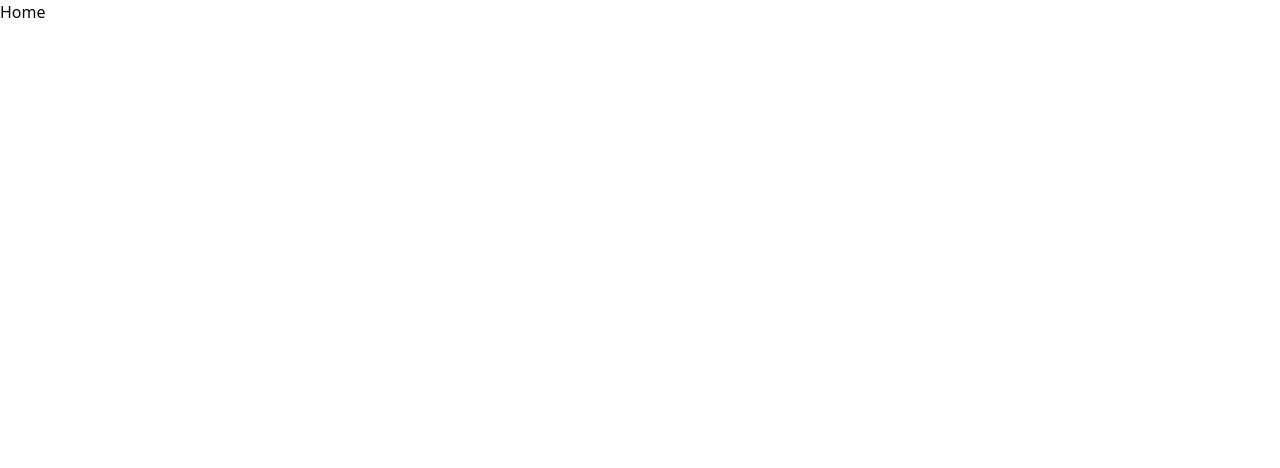
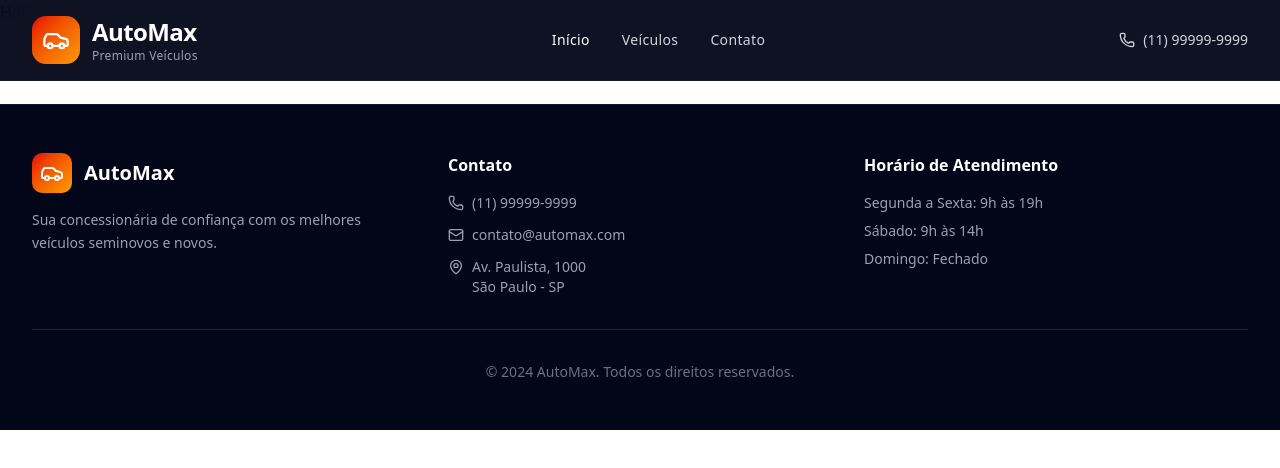
Before and after one commit to Grazziano/AutoMax, a React (Vite) app: page / in a window 1280 px wide. Shown: the top 468 px of the page. Built offline with nearby package versions, Linux system fonts and the light colour scheme.

Commit message:
feat: creating main layout

```diff
--- /dev/null
+++ b/src/layouts/MainLayout.tsx
@@ -0,0 +1,15 @@
+import Footer from '@/components/Footer';
+import Header from '@/components/Header';
+import { Outlet } from 'react-router-dom';
+
+export default function MainLayout() {
+  return (
+    <div>
+      <Header />
+      <main>
+        <Outlet />
+      </main>
+      <Footer />
+    </div>
+  );
+}
--- a/src/routes.tsx
+++ b/src/routes.tsx
@@ -3,14 +3,18 @@ import { Route, BrowserRouter, Routes } from 'react-router-dom';
 import Home from './pages/Home';
 import Vehicles from './pages/Vehicles';
 import Contact from './pages/Contact';
+import MainLayout from './layouts/MainLayout';
 
 export default function AppRoutes() {
   return (
     <BrowserRouter>
       <Routes>
-        <Route element={<Home />} index path="/" />
-        <Route element={<Vehicles />} path="/veiculos" />
-        <Route element={<Contact />} path="/contato" />
+        <Route element={<MainLayout />} path="/">
+          <Route element={<Home />} index />
+          <Route element={<Vehicles />} path="/veiculos" />
+          <Route element={<Contact />} path="/contato" />
+          <Route element={<h1>Not Found!</h1>} path="*" />
+        </Route>
       </Routes>
     </BrowserRouter>
   );
```
